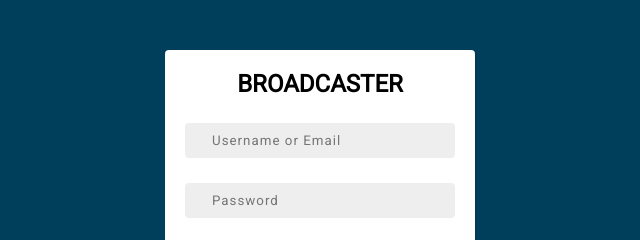
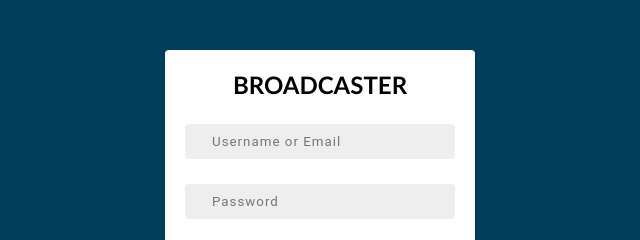
Before and after one commit to willyserge/broadcaster, a website: page UI/login.html in a window 1280 px wide. Shown: the part 214-454 px from the top of the page, 320-960 px from the left. Drawn offline with Linux system fonts and the light colour scheme.

Commit message:
change nav and form title fonts

```diff
--- a/UI/css/login.css
+++ b/UI/css/login.css
@@ -1,4 +1,3 @@
-@import url('https://fonts.googleapis.com/css?family=Roboto&display=swap');
 
 *{
     margin: 0px;
@@ -38,9 +37,11 @@ html,body {
 
 .nav a {
     padding: 0px 5px;
+
 }
 #logo{
     font-size: 20px;
+    font-family: calibri;
 }
 .nav a:hover{
     text-decoration: underline;
@@ -48,7 +49,10 @@ html,body {
 }
 
 
-
+#form-title{
+  text-align: center;
+  font-family: calibri;
+}
 
 .form {
     width: 270px;
--- a/UI/login.html
+++ b/UI/login.html
@@ -24,7 +24,7 @@
 
       <section>
         <div class="form">
-          <h1 style="text-align: center;">BROADCASTER</h1>
+          <h1  id="form-title">BROADCASTER</h1>
           <form autocomplete="off" action="userProfile.html">
             <input type="text" placeholder="Username or Email" />
             <input type="password" placeholder="Password" />
```
